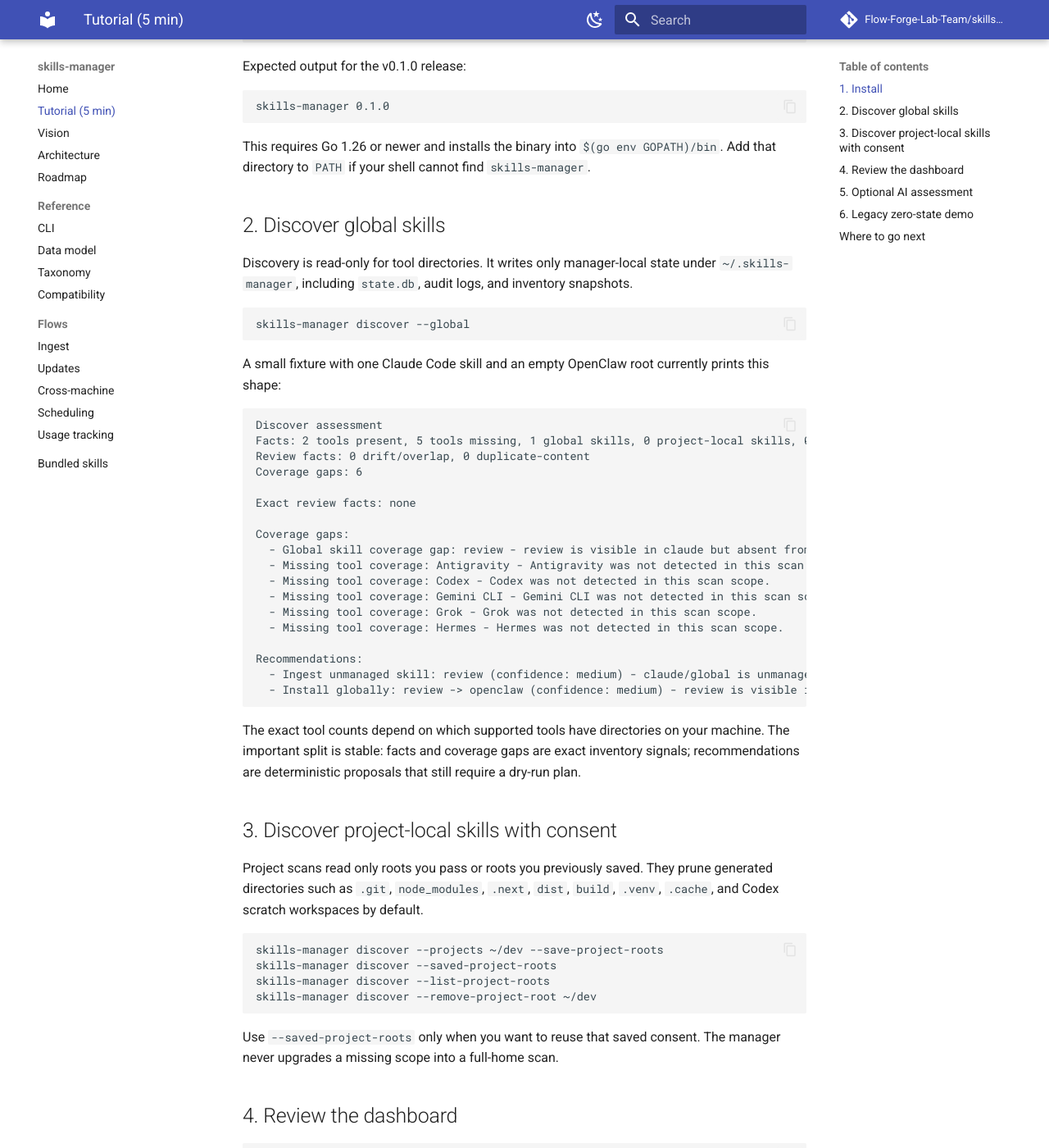
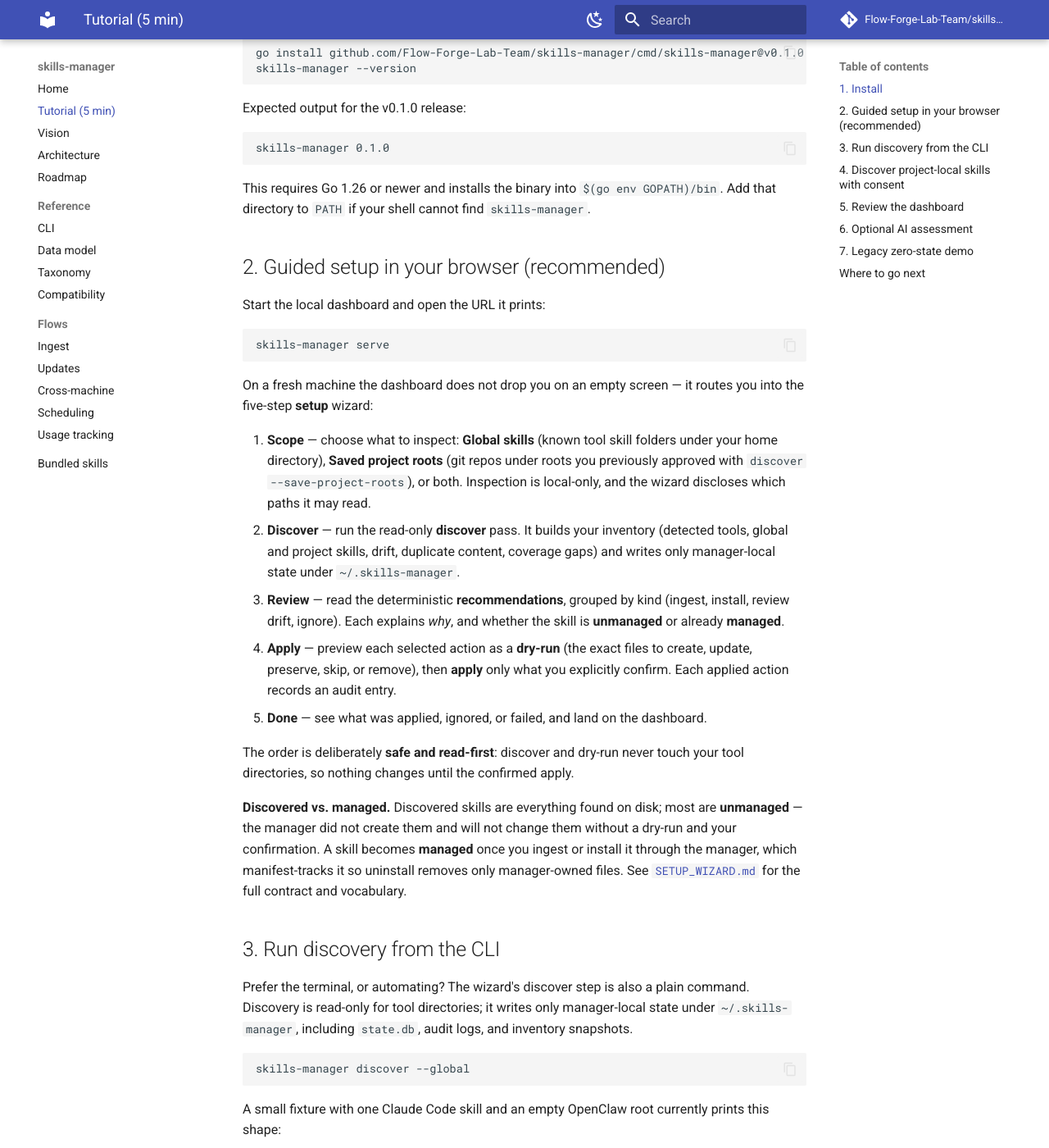
Before and after one commit to Flow-Forge-Lab-Team/skills-manager, an MkDocs documentation site: the page built from docs/TUTORIAL.md, in a window 1280 px wide and 1400 px high, scrolled down 396 px. Shown: the whole window at 82% size. Built offline with MkDocs 1.6.1 and Material for MkDocs 9.7.7, drawn with Linux system fonts in a browser that asks for light colours; comment, search, counter and statistics services are not loaded; some of the changed text lies outside the part shown.

Commit message:
docs(onboarding): lead with guided setup wizard, align terminology (FLO-412) (#83)
Align README and the 5-minute tutorial with the first-run setup wizard (FLO-406 UX contract): wizard-first path (serve → scope → discover → review → dry-run → apply) before lower-level CLI, discovered/unmanaged vs managed distinction, safe/read-first framing, DR-4 terminology. Scope options corrected to match the implemented wizard (global / saved project roots / both). Regenerated HTML via docs/_build.sh.

Independent review: Codex gpt-5.5 medium.
Known follow-up: install pin (@v0.1.0) predates the wizard; bump at the wizard release cut.

````diff
--- a/docs/TUTORIAL.md
+++ b/docs/TUTORIAL.md
@@ -1,8 +1,11 @@
-# 5-minute tutorial: discover first, then act
+# 5-minute tutorial: guided setup, then the CLI
 
-This tutorial starts with the intended first-run path: install the CLI, run a
-read-only inventory of skills you already have, review the dashboard assessment,
-then choose whether to ingest or install anything. No LLM provider is required.
+This tutorial starts with the intended first-run path: install the CLI, then let
+the **guided setup wizard** in `skills-manager serve` walk you through it — a
+read-only **discover** of the skills you already have, a **review** of
+deterministic recommendations, a **dry-run** preview of every change, and an
+**apply** step that only touches disk after you confirm. The same steps are
+available as CLI commands, shown afterward. No LLM provider is required.
 
 ## 1. Install
 
@@ -23,11 +26,49 @@
 `$(go env GOPATH)/bin`. Add that directory to `PATH` if your shell cannot find
 `skills-manager`.
 
-## 2. Discover global skills
+## 2. Guided setup in your browser (recommended)
 
-Discovery is read-only for tool directories. It writes only manager-local state
-under `~/.skills-manager`, including `state.db`, audit logs, and inventory
-snapshots.
+Start the local dashboard and open the URL it prints:
+
+```sh
+skills-manager serve
+```
+
+On a fresh machine the dashboard does not drop you on an empty screen — it routes
+you into the five-step **setup** wizard:
+
+1. **Scope** — choose what to inspect: **Global skills** (known tool skill
+   folders under your home directory), **Saved project roots** (git repos under
+   roots you previously approved with `discover --save-project-roots`), or both.
+   Inspection is local-only, and the wizard discloses which paths it may read.
+2. **Discover** — run the read-only **discover** pass. It builds your inventory
+   (detected tools, global and project skills, drift, duplicate content, coverage
+   gaps) and writes only manager-local state under `~/.skills-manager`.
+3. **Review** — read the deterministic **recommendations**, grouped by kind
+   (ingest, install, review drift, ignore). Each explains *why*, and whether the
+   skill is **unmanaged** or already **managed**.
+4. **Apply** — preview each selected action as a **dry-run** (the exact files to
+   create, update, preserve, skip, or remove), then **apply** only what you
+   explicitly confirm. Each applied action records an audit entry.
+5. **Done** — see what was applied, ignored, or failed, and land on the
+   dashboard.
+
+The order is deliberately **safe and read-first**: discover and dry-run never
+touch your tool directories, so nothing changes until the confirmed apply.
+
+**Discovered vs. managed.** Discovered skills are everything found on disk; most
+are **unmanaged** — the manager did not create them and will not change them
+without a dry-run and your confirmation. A skill becomes **managed** once you
+ingest or install it through the manager, which manifest-tracks it so uninstall
+removes only manager-owned files. See [`SETUP_WIZARD.md`](SETUP_WIZARD.md) for
+the full contract and vocabulary.
+
+## 3. Run discovery from the CLI
+
+Prefer the terminal, or automating? The wizard's discover step is also a plain
+command. Discovery is read-only for tool directories; it writes only
+manager-local state under `~/.skills-manager`, including `state.db`, audit logs,
+and inventory snapshots.
 
 ```sh
 skills-manager discover --global
@@ -62,10 +103,10 @@
 inventory signals; recommendations are deterministic proposals that still
 require a dry-run plan.
 
-## 3. Discover project-local skills with consent
+## 4. Discover project-local skills with consent
 
-Project scans read only roots you pass or roots you previously saved. They prune
-generated directories such as `.git`, `node_modules`, `.next`, `dist`, `build`,
+Project discovery reads only the roots you pass or roots you previously saved. It
+prunes generated directories such as `.git`, `node_modules`, `.next`, `dist`, `build`,
 `.venv`, `.cache`, and Codex scratch workspaces by default.
 
 ```sh
@@ -78,13 +119,10 @@
 Use `--saved-project-roots` only when you want to reuse that saved consent. The
 manager never upgrades a missing scope into a full-home scan.
 
-## 4. Review the dashboard
+## 5. Review the dashboard
 
-```sh
-skills-manager serve
-```
-
-Open the local URL printed by the command. The Discover view summarizes:
+Once setup is complete, `skills-manager serve` opens the steady-state dashboard
+instead of the wizard. The Discover view summarizes:
 
 - Inventory
 - Drift
@@ -114,7 +152,7 @@
 provider credentials. Secret-looking values are redacted before handoff or
 provider calls, and cached advisory output stays under the manager home.
 
-## 6. Legacy zero-state demo
+## 7. Legacy zero-state demo
 
 If you are starting with no existing skills and want to see install mechanics,
 ingest the committed examples and install into a throwaway project:
@@ -138,6 +176,7 @@
 
 ## Where to go next
 
+- [Setup wizard](SETUP_WIZARD.md) — the first-run setup contract and vocabulary
 - [Discovery](DISCOVERY.md) — inventory schema, consent scopes, and recommendations
 - [CLI reference](CLI_REFERENCE.md) — every command and flag
 - [Security model](SECURITY_MODEL.md) — install, scan, and AI assessment boundaries
````
Also changed, not shown: other parts of docs/TUTORIAL.md (+1 -1 lines), README.html (+37 -15 lines), README.md (+33 -7 lines), docs/TUTORIAL.html (+74 -25 lines).
